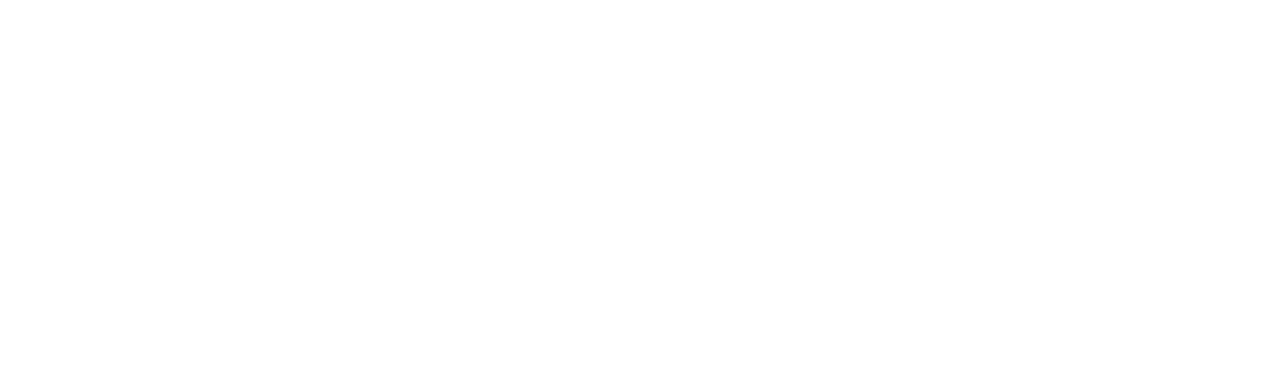
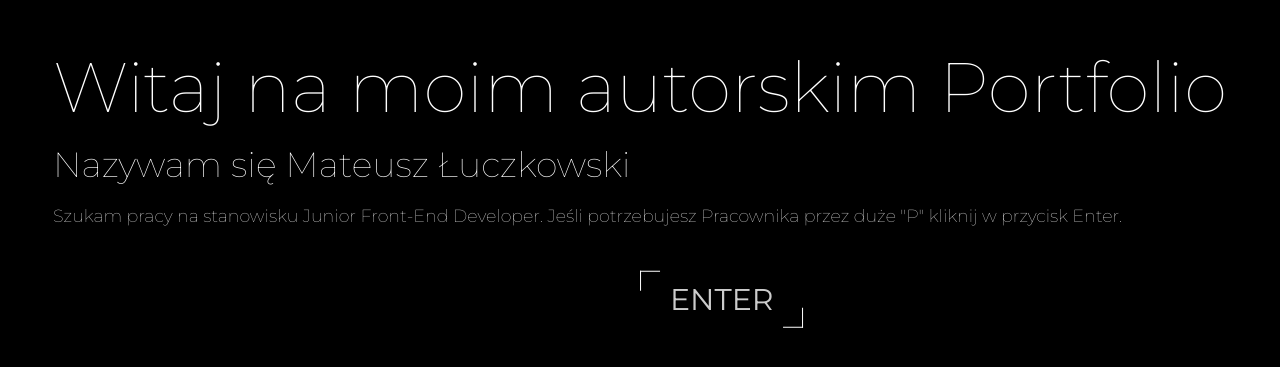
Before and after one commit to mateuszluczkowski/portfolio, a React (Create React App) app: page / in a window 1280 px wide. Shown: the part 227-594 px from the top of the page. Built offline with nearby package versions, Linux system fonts and the light colour scheme.

Commit message:
add Enter.js button hover, colors Navbar

```diff
--- a/src/components/Navbar.js
+++ b/src/components/Navbar.js
@@ -1,5 +1,5 @@
 import NavLink from "./NavLink";
-function Navbar(props) {
+const Navbar = (props) => {
   const routes = [
     { path: "/start", name: "Start", Component: "Start" },
     { path: "/app", name: "Aplikacje React", Component: "App" },
@@ -26,5 +26,5 @@
       </ul>
     </div>
   );
-}
+};
 export default Navbar;
--- a/src/routes/Enter.js
+++ b/src/routes/Enter.js
@@ -1,24 +1,16 @@
-import React from "react";
+import React, { useState, useEffect } from "react";
 import { Link } from "react-router-dom";
 import "../sass/Enter.scss";
-class Enter extends React.Component {
-  constructor(props) {
-    super(props);
-    this.state = {
-      backgroundColor: `rgb(255, 255, 255)`,
+const Enter = () => {
+  const [backgroundColor, setBackgroundColor] = useState(`rgb(0, 0, 0)`);
+
+  const handleMouseMove = (ratioX, ratioY) => {
+    setBackgroundColor(
+      `rgb(${150 * ratioX}, ${ratioX * 150}, ${ratioY * 220 + 30})`
+    );
   };
-  }
-  componentDidMount() {
-    document.addEventListener("mousemove", (event) => {
-      this.mouseMovedata(event);
-    });
-  }
-  componentWillUnmount() {
-    document.removeEventListener("mousemove", (event) => {
-      this.mouseMovedata(event);
-    });
-  }
-  mouseMovedata = (event) => {
+
+  const mouseMovedata = (event) => {
     const mouseMoveData = {
       axisX: {
         clientX: event.clientX,
@@ -34,23 +26,27 @@
 
     const ratioX = axisX.clientX / axisX.windowWidth / ratio;
     const ratioY = axisY.clientY / axisY.windowHeight / ratio;
-
-    this.setState({
-      backgroundColor: `rgb(${150 * ratioX}, ${ratioX * 150}, ${
-        ratioY * 220 + 30
-      })`,
+    handleMouseMove(ratioX, ratioY);
+  };
+  useEffect(() => {
+    document.addEventListener("mousemove", (event) => {
+      mouseMovedata(event);
     });
+    return function cleanup() {
+      document.removeEventListener(
+        "mousemove",
+        (event) => {
+          mouseMovedata(event);
+        },
+        false
+      );
     };
-  render() {
+  });
   return (
-      <div
-        className="wrapper"
-        style={{ backgroundColor: this.state.backgroundColor }}
-      >
+    <div className="wrapper" style={{ backgroundColor: backgroundColor }}>
       <div className="Enter">
         <div className="Enter__title">
-            Witaj na moim autorskim{" "}
-            <span className="Enter__span">Portfolio</span>
+          Witaj na moim autorskim <span className="Enter__span">Portfolio</span>
         </div>
         <div className="Enter__subtitle">Nazywam się Mateusz Łuczkowski</div>
         <p className="Enter__text">
@@ -58,12 +54,13 @@
           potrzebujesz Pracownika przez duże "P" kliknij w przycisk Enter.
         </p>
         <Link to="/start" className="Enter__button">
+          <div className="Enter__button-border"></div>
+          <div className="Enter__button-border"></div>
           Enter
         </Link>
       </div>
     </div>
   );
-  }
-}
+};
 
 export default Enter;
--- a/src/sass/Enter.scss
+++ b/src/sass/Enter.scss
@@ -46,14 +46,44 @@
         text-decoration: none;
         text-transform: uppercase;
         font-family: $secondary-font;
-        color: white;
+        color: rgba(255, 255, 255, 0.8);
         padding: 10px 30px;
         font-size: 30px;
         position: relative;
         bottom: 0;
         left: 50%;
-        background-color: transparent;
-        border: 1px solid white;
+        background-color: rgba(0, 0, 0, 0.15);
+        transition: .5s;
 
+        &-border {
+            position: absolute;
+            height: 20px;
+            width: 20px;
+            transition: .5s;
+        }
+
+        &-border:nth-of-type(1) {
+            top: 0;
+            left: 0;
+            border-left: 1px solid white;
+            border-top: 1px solid white;
+        }
+
+        &-border:nth-of-type(2) {
+            bottom: 0;
+            right: 0;
+            border-right: 1px solid white;
+            border-bottom: 1px solid white;
+        }
+
+        &:hover {
+            background-color: transparent;
+            color: white;
+        }
+
+        &:hover &-border {
+            height: 100%;
+            width: 100%;
+        }
     }
 }
--- a/src/sass/_Navbar.scss
+++ b/src/sass/_Navbar.scss
@@ -30,12 +30,17 @@
         transition: .4s;
 
         &.active {
-            color: black;
+            color: $font-color-active;
             font-weight: 500;
         }
 
         &:hover {
-            color: black;
+            color: $font-color-hover;
+            ;
+        }
+
+        &.active:hover {
+            color: $font-color-active;
         }
     }
 }
--- a/src/sass/_variables.scss
+++ b/src/sass/_variables.scss
@@ -5,9 +5,11 @@
 
 
 $main-margin: 20px 0;
-$background-color: rgb(0, 78, 167);
+$background-color: rgb(26, 26, 81);
 
 
 $main-color: rgb(63, 135, 136);
 
-$font-color: rgb(255, 255, 255);
+$font-color: rgb(196, 196, 196);
+$font-color-active: rgb(0, 169, 221);
+$font-color-hover: rgb(255, 255, 255);
--- a/src/sass/style.scss
+++ b/src/sass/style.scss
@@ -8,7 +8,9 @@
 @import 'reset';
 @import '_Navbar';
 
-
+* {
+    box-sizing: border-box;
+}
 
 body {
     background-color: $background-color;
```
Lines whose indentation alone changed are shown as unchanged.
